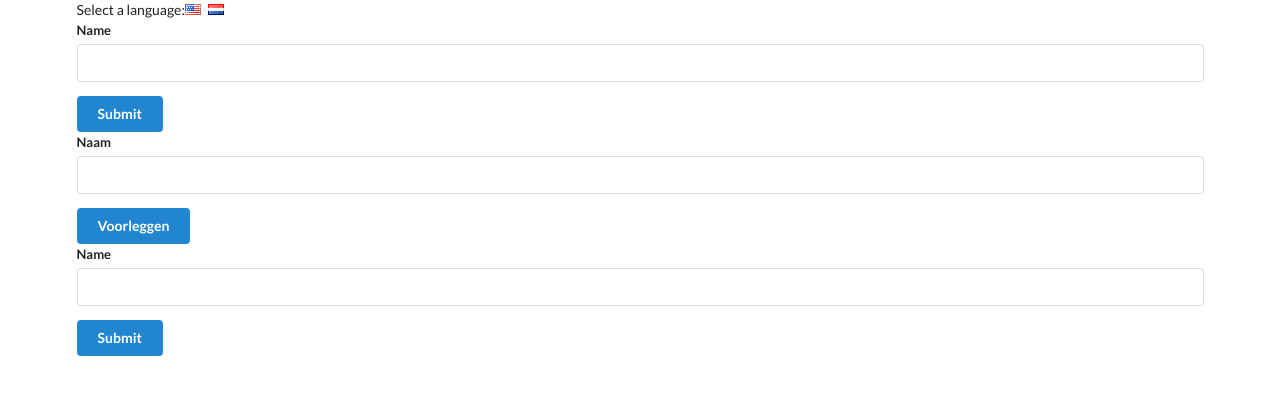
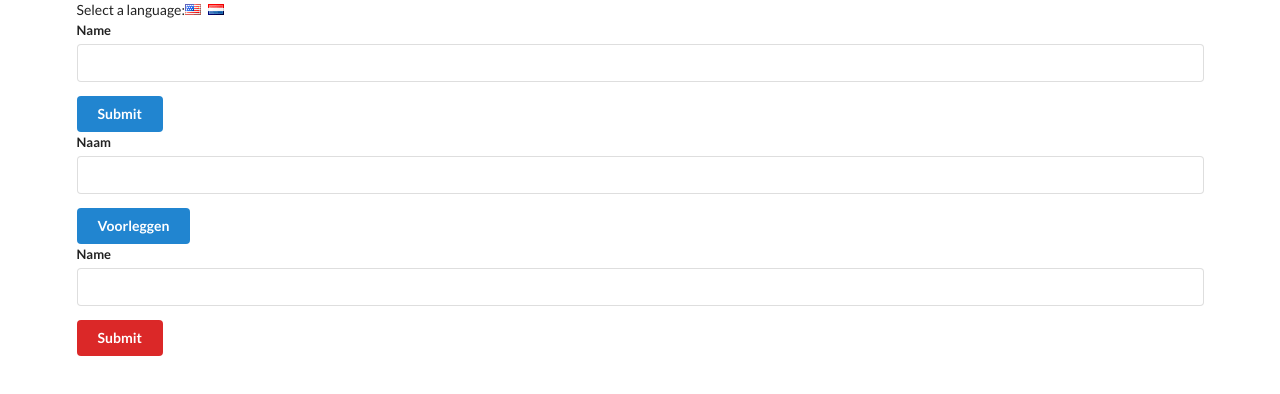
Before and after one commit to LenChang/Modern-React-with-Redux_translate, a React (Create React App) app: page / in a window 1280 px wide. Shown: the top 394 px of the page. Built offline with nearby package versions, Linux system fonts and the light colour scheme.

Commit message:
308. Pulling From Multiple Contexts - Context.Consumer

```diff
--- a/src/components/App.js
+++ b/src/components/App.js
@@ -1,12 +1,17 @@
 import React from "react";
 import UserCreate from "./UserCreate";
 import LanguageContext from "../contexts/LanguageContext";
+import ColorContext from "../contexts/ColorContext";
 
 class App extends React.Component {
-  state = { language: "english" };
+  state = { language: "english", color: "primary" };
 
   onLanguageChange = (language) => {
     this.setState({ language });
+  };
+
+  onColorChange = (color) => {
+    this.setState({ color });
   };
 
   render() {
@@ -16,20 +21,30 @@ class App extends React.Component {
           Select a language:
           <i
             className="flag us"
-            onClick={() => this.onLanguageChange("english")}
+            onClick={() => {
+              this.onLanguageChange("english");
+              this.onColorChange("primary");
+            }}
           />
           <i
             className="flag nl"
-            onClick={() => this.onLanguageChange("dutch")}
+            onClick={() => {
+              this.onLanguageChange("dutch");
+              this.onColorChange("red");
+            }}
           />
         </div>
+        <ColorContext.Provider value={this.state.color}>
           <LanguageContext.Provider value={this.state.language}>
             <UserCreate />
           </LanguageContext.Provider>
+        </ColorContext.Provider>
 
+        <ColorContext.Provider value={this.state.color}>
           <LanguageContext.Provider value="dutch">
             <UserCreate />
           </LanguageContext.Provider>
+        </ColorContext.Provider>
 
         <UserCreate />
       </div>
--- a/src/components/Button.js
+++ b/src/components/Button.js
@@ -1,5 +1,6 @@
 import React from "react";
 import LanguageContext from "../contexts/LanguageContext";
+import ColorContext from "../contexts/ColorContext";
 
 class Button extends React.Component {
   // static contextType = LanguageContext;
@@ -8,17 +9,25 @@ class Button extends React.Component {
     return value === "english" ? "Submit" : "Voorleggen";
   }
 
-  render() {
-    // console.log(this.context);
-    // const text = this.context === "english" ? "Submit" : "Voorleggen";
+  renderButton(color) {
     return (
-      <button className="ui button primary">
+      <button className={`ui button ${color}`}>
         <LanguageContext.Consumer>
           {(value) => this.renderSubmit(value)}
         </LanguageContext.Consumer>
       </button>
     );
   }
+
+  render() {
+    // console.log(this.context);
+    // const text = this.context === "english" ? "Submit" : "Voorleggen";
+    return (
+      <ColorContext.Consumer>
+        {(color) => this.renderButton(color)}
+      </ColorContext.Consumer>
+    );
+  }
 }
 
 export default Button;
--- /dev/null
+++ b/src/contexts/ColorContext.js
@@ -0,0 +1,3 @@
+import React from "react";
+
+export default React.createContext("red");
```
Lines whose indentation alone changed are shown as unchanged.
